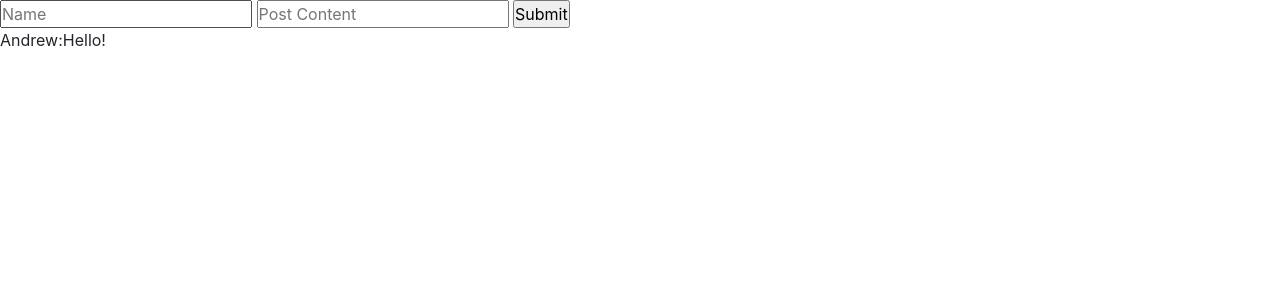
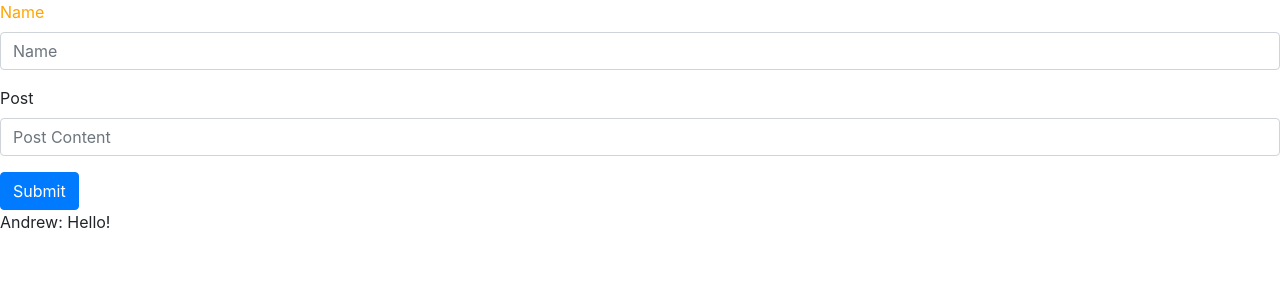
Before and after one commit to andrewzee23/a-social-network-test, a Flask app: page / in a window 1280 px wide. Shown: the top 300 px of the page. Run offline with Flask 2, Linux system fonts and the light colour scheme; data comes from the database, SQL or seed files in the repository.

Commit message:
minor styling changes

```diff
--- a/static/css/styles.css
+++ b/static/css/styles.css
@@ -2,3 +2,12 @@
     margin: 0%;
     padding: 0%;
 }
+
+#name-label {
+    color: orange;
+}
+
+#wrapper {
+    display: grid;
+    grid-template-columns: 1fr;
+}
--- a/templates/index.html
+++ b/templates/index.html
@@ -8,15 +8,27 @@
     <title>A Social Network</title>
 </head>
 <body>
+    <div id="wrapper">
+        <form action="/" method="POST">
+            <div class="form-group">
+            <label for="inputName" id="name-label">Name</label>
+            <input type="text" class="form-control" id="name-field" placeholder="Name" name="name">
+            </div>
+            <div class="form-group">
+            <label for="inputContent">Post</label>
+            <input type="text" class="form-control" id="content-field" name="post" placeholder="Post Content">
+            </div>
+            <button type="submit" class="btn btn-primary" value="Submit" id="submit-field">Submit</button>
+        </form>
+    </div>
 
-    <form action="/" method="POST">
-        <input type="text" name="name" id="name-field" placeholder="Name">
-        <input type="text" name="post" id="content-field" placeholder="Post Content">
-        <input type="submit" value="Submit" id='submit-field'>
-    </form>
-    {% for post in posts %}
-    <div>{{ post[1] + ':' + post[2]}}</div>
-    {% endfor %}
+
+        <div class="post-field">
+            {% for post in posts %}
+            <div>{{ post[1] + ': ' + post[2]}}</div>
+            {% endfor %}
+        </div>
+
 </body>
 <script src="https://code.jquery.com/jquery-3.5.1.slim.min.js" integrity="sha384-DfXdz2htPH0lsSSs5nCTpuj/zy4C+OGpamoFVy38MVBnE+IbbVYUew+OrCXaRkfj" crossorigin="anonymous"></script>
 <script src="https://cdn.jsdelivr.net/npm/popper.js@1.16.1/dist/umd/popper.min.js" integrity="sha384-9/reFTGAW83EW2RDu2S0VKaIzap3H66lZH81PoYlFhbGU+6BZp6G7niu735Sk7lN" crossorigin="anonymous"></script>
```
